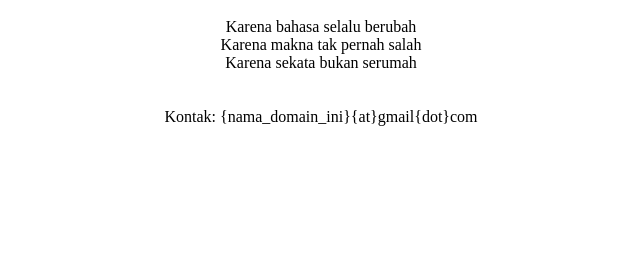
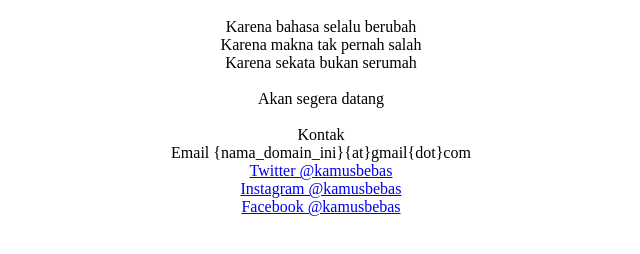
Before and after one commit to kamusbebas/kamusbebas.github.io, a plain HTML site: page index.html in a window 1280 px wide. Shown: the part 48-302 px from the top of the page, without its empty margins (319-959 px from the left). Drawn offline with Linux system fonts and the light colour scheme.

Commit message:
Update index.html

```diff
--- a/index.html
+++ b/index.html
@@ -12,8 +12,13 @@
     Karena makna tak pernah salah <br>
     Karena sekata bukan serumah <br>
     <br>
+    Akan segera datang <br>
     <br>
-    Kontak: {nama_domain_ini}{at}gmail{dot}com
+    Kontak <br>
+    Email {nama_domain_ini}{at}gmail{dot}com <br>
+    <a href="https://twitter.com/kamusbebas">Twitter @kamusbebas</a> <br>
+    <a href="https://www.instagram.com/kamusbebas/">Instagram @kamusbebas</a> <br>
+    <a href="https://www.facebook.com/kamusbebas">Facebook @kamusbebas</a> <br>
   </p>
 </body>
 
```
